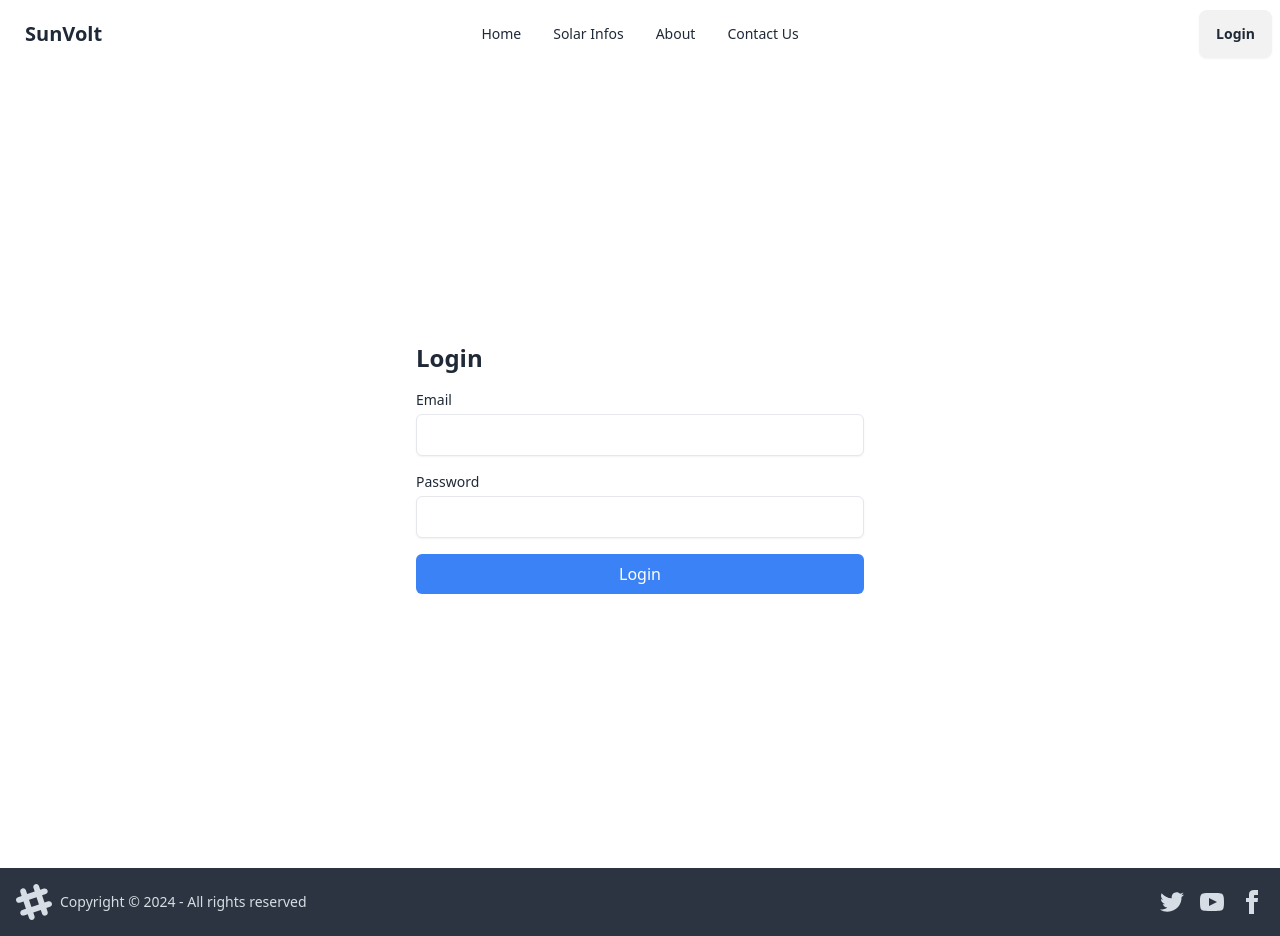
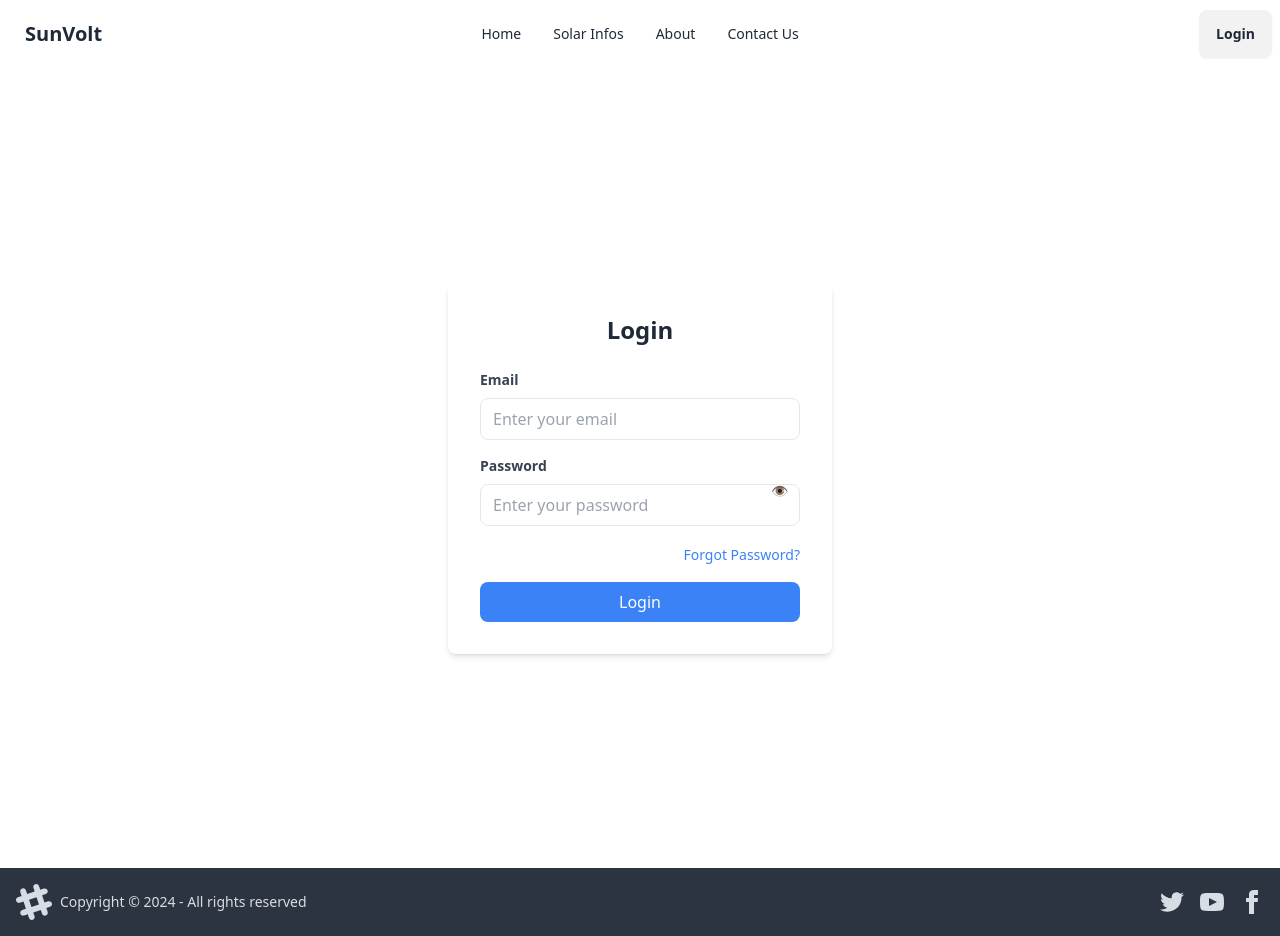
Before and after one commit to MNDIOM/CodeCrafters, a React (Vite) app in the folder front-end/: page /login in a window 1280 px wide. Built offline with nearby package versions, Linux system fonts and the light colour scheme.

Commit message:
hero background image added about us text added( to be improved)

```diff
--- a/front-end/src/App.jsx
+++ b/front-end/src/App.jsx
@@ -4,21 +4,25 @@ import Hero from './components/Hero';
 import Questionnaire from './components/Questionnaire';
 import Footer from './components/Footer';
 import Login from './components/Login'; // Import the Login component
+import About from './pages/About';
+import SolarInfos from './pages/SolarInfos';
+import Contact from './pages/Contact';
 import './index.css';
 
 function App() {
   return (
     <Router>
-      <Navbar /> {/* Add Navbar component */}
+      <Navbar />
       <Routes>
         <Route path="/" element={<Hero />} />
         <Route path="/questionnaire" element={<Questionnaire />} />
-        <Route path="/login" element={<Login />} /> {/* Add route for Login */}
-        {/* Add other routes as needed */}
+        <Route path="/login" element={<Login />} />
+        <Route path="/about" element={<About />} />
+        <Route path="/solarInfos" element={<SolarInfos />} />
+        <Route path="/contact" element={<Contact />} />
       </Routes>
       <Footer />
     </Router>
   );
 }
-
 export default App;
--- a/front-end/src/components/Hero.jsx
+++ b/front-end/src/components/Hero.jsx
@@ -1,13 +1,14 @@
+// Hero.jsx
 import React from 'react';
-import { Link } from 'react-router-dom';
+import '../index.css'; // Adjust the path as needed
 
 const Hero = () => {
   return (
-    <section className="hero bg-gray-100 p-8">
+    <section className="hero">
       <div className="container mx-auto text-center">
         <h1 className="text-4xl font-bold mb-4">Welcome to Our Website</h1>
         <p className="text-lg mb-8">We are excited to have you here. Explore our features and get started!</p>
-        <Link to="/questionnaire" className="btn btn-primary">Get Started</Link>
+        <a href="/questionnaire" className="btn btn-primary">Get Started</a>
       </div>
     </section>
   );
--- a/front-end/src/components/Login.jsx
+++ b/front-end/src/components/Login.jsx
@@ -1,59 +1,95 @@
-// src/Login.jsx
 import React, { useState } from 'react';
-import { useNavigate } from 'react-router-dom';
 
 const Login = () => {
   const [email, setEmail] = useState('');
   const [password, setPassword] = useState('');
-  const navigate = useNavigate();
+  const [showPassword, setShowPassword] = useState(false);
+  const [forgotPasswordEmail, setForgotPasswordEmail] = useState('');
+  const [forgotPasswordVisible, setForgotPasswordVisible] = useState(false);
 
-  const handleLogin = async (e) => {
+  const handleLogin = (e) => {
     e.preventDefault();
-    // Simple login logic, replace with your actual authentication
-    if (email === 'user@example.com' && password === 'password') {
-      // Redirect on successful login
-      navigate('/dashboard'); // Replace with your actual route
-    } else {
-      alert('Invalid email or password');
-    }
+    // Handle login logic here
+  };
+
+  const handleForgotPassword = () => {
+    // Handle forgot password logic, e.g., send password reset email
+    alert(`Password reset link sent to ${forgotPasswordEmail}`);
   };
 
   return (
-    <div className="flex justify-center items-center h-screen">
-      <div className="w-full max-w-md">
-        <h2 className="text-2xl font-bold mb-4">Login</h2>
-        <form onSubmit={handleLogin} className="space-y-4">
-          <div>
-            <label htmlFor="email" className="block text-sm font-medium">Email</label>
+    <div className="login-container flex justify-center items-center h-screen">
+      <form onSubmit={handleLogin} className="bg-white p-8 rounded-lg shadow-md w-full max-w-sm">
+        <h2 className="text-2xl font-bold mb-6 text-center">Login</h2>
+
+        <div className="mb-4">
+          <label className="block text-gray-700 text-sm font-bold mb-2">Email</label>
           <input
-              id="email"
             type="email"
+            placeholder="Enter your email"
             value={email}
             onChange={(e) => setEmail(e.target.value)}
-              className="mt-1 block w-full px-3 py-2 border rounded-md shadow-sm"
+            className="w-full px-3 py-2 border rounded-lg focus:outline-none focus:ring-2 focus:ring-blue-500"
             required
           />
         </div>
-          <div>
-            <label htmlFor="password" className="block text-sm font-medium">Password</label>
+
+        <div className="mb-4 relative">
+          <label className="block text-gray-700 text-sm font-bold mb-2">Password</label>
           <input
-              id="password"
-              type="password"
+            type={showPassword ? "text" : "password"}
+            placeholder="Enter your password"
             value={password}
             onChange={(e) => setPassword(e.target.value)}
-              className="mt-1 block w-full px-3 py-2 border rounded-md shadow-sm"
+            className="w-full px-3 py-2 border rounded-lg focus:outline-none focus:ring-2 focus:ring-blue-500"
             required
           />
+          <span
+            className="absolute inset-y-0 right-0 pr-3 flex items-center text-sm leading-5 cursor-pointer"
+            onClick={() => setShowPassword(!showPassword)}
+          >
+            {showPassword ? "🙈" : "👁️"}
+          </span>
         </div>
+
+        <div className="mb-4 text-right">
+          <button
+            type="button"
+            className="text-blue-500 hover:underline text-sm"
+            onClick={() => setForgotPasswordVisible(!forgotPasswordVisible)}
+          >
+            Forgot Password?
+          </button>
+        </div>
+
+        {forgotPasswordVisible && (
+          <div className="mb-4">
+            <label className="block text-gray-700 text-sm font-bold mb-2">Enter your email to reset password</label>
+            <input
+              type="email"
+              placeholder="Enter your email"
+              value={forgotPasswordEmail}
+              onChange={(e) => setForgotPasswordEmail(e.target.value)}
+              className="w-full px-3 py-2 border rounded-lg focus:outline-none focus:ring-2 focus:ring-blue-500"
+            />
+            <button
+              type="button"
+              className="mt-2 w-full bg-blue-500 text-white py-2 px-4 rounded-lg hover:bg-blue-600 focus:outline-none focus:bg-blue-600"
+              onClick={handleForgotPassword}
+            >
+              Reset Password
+            </button>
+          </div>
+        )}
+
         <button
           type="submit"
-            className="w-full bg-blue-500 text-white py-2 rounded-md hover:bg-blue-600"
+          className="w-full bg-blue-500 text-white py-2 px-4 rounded-lg hover:bg-blue-600 focus:outline-none focus:bg-blue-600"
         >
           Login
         </button>
       </form>
     </div>
-    </div>
   );
 };
 
--- a/front-end/src/index.css
+++ b/front-end/src/index.css
@@ -1,3 +1,19 @@
 @tailwind base;
 @tailwind components;
 @tailwind utilities;
+
+.hero {
+    background-image: url('https://www.tpdsolar.com/uploads/20230125/ab50c34864e836a366b5b43eb4a63de1.jpg');
+    background-size: cover;
+    background-position: center;
+    background-repeat: no-repeat;
+    height: 100vh;
+    width: 100vw;
+    color: white;
+    display: flex;
+    align-items: center;
+    justify-content: center;
+    text-align: center;
+    padding: 0 20px;
+    box-sizing: border-box;
+  }
--- a/front-end/src/pages/About.jsx
+++ b/front-end/src/pages/About.jsx
@@ -45,10 +45,9 @@ const links = [
         </div>
         <div className="mx-auto max-w-7xl px-6 lg:px-8">
           <div className="mx-auto max-w-2xl lg:mx-0">
-            <h2 className="text-4xl font-bold tracking-tight text-white sm:text-6xl">Work with us</h2>
+            <h2 className="text-4xl font-bold tracking-tight text-white sm:text-6xl">About us</h2>
             <p className="mt-6 text-lg leading-8 text-gray-300">
-              Anim aute id magna aliqua ad ad non deserunt sunt. Qui irure qui lorem cupidatat commodo. Elit sunt amet
-              fugiat veniam occaecat fugiat aliqua.
+            Welcome to SunVolt, where we are dedicated to empowering a sustainable future through clean, renewable energy solutions. At SunVolt, we believe that every individual and business can contribute to a greener planet by harnessing the power of the sun. Our mission is to make solar energy accessible, affordable, and easy to integrate into everyday life. We are passionate about driving the transition to renewable energy sources, and our expert team is committed to providing innovative solar solutions tailored to meet your unique needs. Join us on our journey to create a brighter, cleaner, and more sustainable world for generations to come.
             </p>
           </div>
           <div className="mx-auto mt-10 max-w-2xl lg:mx-0 lg:max-w-none">
```
Lines whose indentation alone changed are shown as unchanged.
